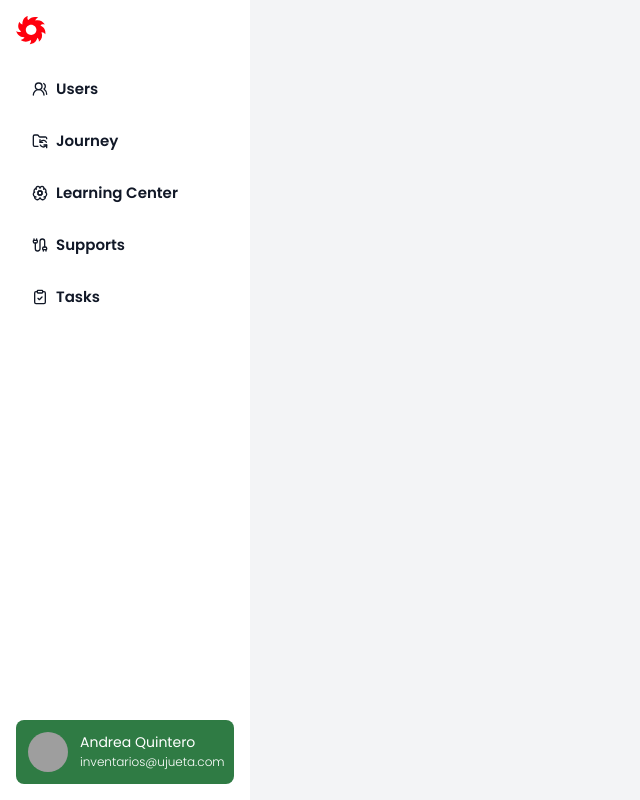
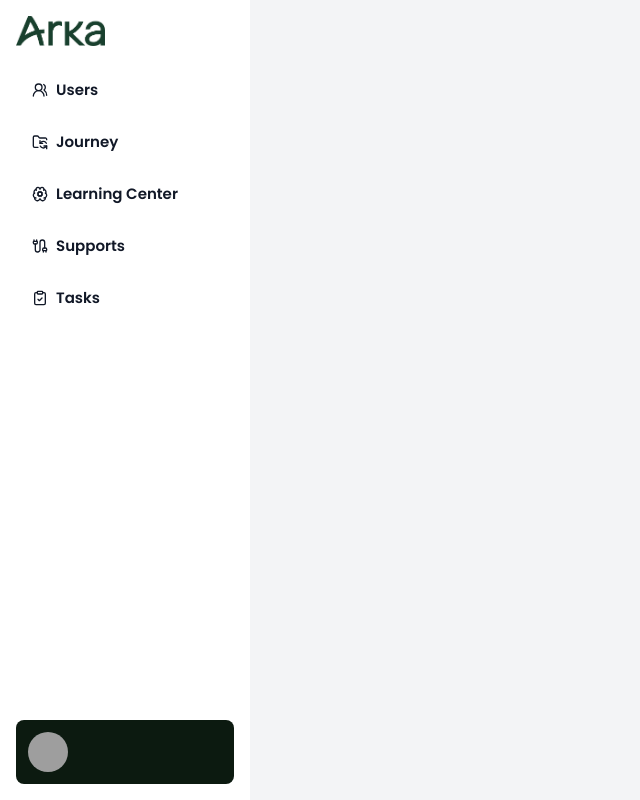
Before and after one commit to jpaltahona/dashboard-arka, a React (Vite) app: page /home in a window 1280 px wide. Shown: the whole page, without its empty margins (0-640 px from the left). Built offline with nearby package versions, Linux system fonts and the light colour scheme; grey boxes are pictures that could not be loaded.

Commit message:
ajustes vistas

```diff
--- a/index.html
+++ b/index.html
@@ -4,7 +4,7 @@
     <meta charset="UTF-8" />
     <link rel="icon" type="image/svg+xml" href="/vite.svg" />
     <meta name="viewport" content="width=device-width, initial-scale=1.0" />
-    <title>Vite + React + TS</title>
+    <title>Arka</title>
     <link rel="preconnect" href="https://fonts.googleapis.com">
 <link rel="preconnect" href="https://fonts.gstatic.com" crossorigin>
 <link href="https://fonts.googleapis.com/css2?family=Poppins:ital,wght@0,100;0,200;0,300;0,400;0,500;0,600;0,700;0,800;0,900;1,100;1,200;1,300;1,400;1,500;1,600;1,700;1,800;1,900&display=swap" rel="stylesheet">
--- a/src/components/AdminBar.tsx
+++ b/src/components/AdminBar.tsx
@@ -1,19 +1,24 @@
 
 import { UsersRound, FolderSync, BrainCog, Cable, ClipboardCheck } from "lucide-react"
 import { Button } from "@/components/ui/button"
-import logo from '../assets/images/ujueta-blanco.svg'
+import logo from '../assets/images/arkaLogo.png'
 import { Avatar, AvatarFallback, AvatarImage, } from "@/components/ui/avatar"
 import { useNavigate } from "react-router-dom"
+import { jwtDecode } from "jwt-decode"
+import { useAuth } from "@/context/auth-content"
+
 
 function AdminBar() {
+    const {user} = useAuth();
+    let navigate = useNavigate()
 
-    let navigate = useNavigate()
+    console.log(user)
 
     return (
         <div className='w-full flex flex-col justify-between h-full p-4'>
 
-        <ul  className='w-full flex-1'>
-            <img src={logo} className='mb-6'/>
+            <ul  className='w-full flex-1 text-center'>
+                <img src={logo} className='mb-6 h-[30px]'/>
 
                 <li className='mb-3'>
                     <Button  className='w-full text-[#111827] justify-start text-[15px] font-semibold' variant='ghost' onClick={ ()=> navigate('Users')}>
@@ -42,15 +47,20 @@ function AdminBar() {
                     </Button>
                 </li>
             </ul>
-        <div className='w-full bg-[#2F7B44] flex p-3 rounded-lg'>
+            <div className='w-full bg-[#0c1a10] flex p-3 rounded-lg'>
                 <Avatar>
                     <AvatarImage src="https://github.com/shadcn.png" alt="@shadcn" />
                     <AvatarFallback>CN</AvatarFallback>
                 </Avatar>
+
+                    { user?.tokenData &&
                         <div className=' ml-3'>
-                <h4 className='text-[#fff]  text-[14px]'>Andrea Quintero</h4>
-                <h5 className='text-[#fff] font-light text-[12px]'>inventarios@ujueta.com </h5>
+                            <h4 className='text-[#fff]  text-[14px]'>
+                                {user?.tokenData.username}
+                            </h4>
+                            <h5 className='text-[#fff] font-light text-[12px]'>{user?.tokenData.role}</h5>
                         </div>
+                    }
             </div>
         </div>
     )
--- a/src/pages/Users/CreateUserForm.tsx
+++ b/src/pages/Users/CreateUserForm.tsx
@@ -8,7 +8,7 @@ import { Input } from "@/components/ui/input"
 import { Select, SelectContent, SelectItem,  SelectTrigger, SelectValue } from "@/components/ui/select"
 import { Switch } from "@/components/ui/switch"
 import AuthService from '@/services/Auth'
-
+import { Textarea } from "@/components/ui/textarea"
 const formSchema = z.object({
     name: z.string().min(2, {
       message: "name must be at least 2 characters.",
@@ -22,6 +22,7 @@ const formSchema = z.object({
     password: z.string().min(5, {
         message: "password must be at least 6 characters.",
     }),
+    about: z.string().optional(),
     phone: z.string().optional(),
     role: z.string().min(2, {
         message: "Rol is required",
@@ -60,13 +61,13 @@ function CreateUserForm({onOpne, setupdateView}:any) {
         <div className='w-full'>
             <h3 className='text-[20px] font-semibold mb-4'>Create new User</h3>
             <Form {...form}>
-                <form onSubmit={form.handleSubmit(onSubmit)} className="space-y-2">
+                <form onSubmit={form.handleSubmit(onSubmit)} className="space-y-2 w-full">
                     <div className='flex gap-3'>
                         <FormField
                             control={form.control}
                             name="name"
                             render={({ field }) => (
-                                <FormItem>
+                                <FormItem className='w-full'>
                                     <FormLabel>name</FormLabel>
                                     <FormControl>
                                         <Input placeholder="name" {...field} />
@@ -78,7 +79,7 @@ function CreateUserForm({onOpne, setupdateView}:any) {
                             control={form.control}
                             name="username"
                             render={({ field }) => (
-                                <FormItem>
+                                <FormItem className='w-full'>
                                     <FormLabel>User name</FormLabel>
                                     <FormControl>
                                         <Input placeholder="user name" {...field} />
@@ -123,6 +124,18 @@ function CreateUserForm({onOpne, setupdateView}:any) {
                                 <FormLabel>password</FormLabel>
                                 <FormControl>
                                     <Input placeholder="password" {...field}  />
+                                </FormControl>
+                            </FormItem>
+                        )}
+                    />
+                    <FormField
+                        control={form.control}
+                        name="about"
+                        render={({ field }) => (
+                            <FormItem>
+                                <FormLabel>about</FormLabel>
+                                <FormControl>
+                                    <Textarea  placeholder="about" {...field}  />
                                 </FormControl>
                             </FormItem>
                         )}
--- a/src/pages/Users/index.tsx
+++ b/src/pages/Users/index.tsx
@@ -8,6 +8,7 @@ import AuthService from '@/services/Auth'
 import { Input } from '@/components/ui/input'
 import CreateUserForm from './CreateUserForm'
 import { useMutation } from '@tanstack/react-query'
+import { Sheet, SheetContent, SheetDescription, SheetHeader, SheetTitle, SheetTrigger,} from "@/components/ui/sheet"
 
 function Users() {
 
@@ -48,15 +49,9 @@ function Users() {
                 <div className='mb-5'>
                     <h2 className='text-[24px] font-semibold'>User's List</h2>
                 </div>
-
-                <Popover open={visible}>
-                    <PopoverTrigger>
-                        <Button onClick={() => setVisible(true)}><Plus /> Add New User </Button>
-                    </PopoverTrigger>
-                    <PopoverContent className='w-[500px]  shadow-2xl p-6 !right-[-40px]'>
-                        <CreateUserForm onOpne={setVisible} setupdateView={setupdateView} />
-                    </PopoverContent>
-                </Popover>
+                <Button onClick={() => setVisible(true)}>
+                    <Plus /> Add New User
+                </Button>
 
             </div>
 
@@ -91,13 +86,14 @@ function Users() {
                     </TableRow>
                     ))}
                 </TableBody>
-                <TableFooter>
-                    <TableRow>
-                    <TableCell colSpan={3}>Total</TableCell>
-                    <TableCell className="text-right">$2,500.00</TableCell>
-                    </TableRow>
-                </TableFooter>
-                </Table>
+            </Table>
+
+            <Sheet open={visible} onOpenChange={() => setVisible(false)}>
+                <SheetContent className='!min-w-[600px]'>
+                    <CreateUserForm onOpne={setVisible} setupdateView={setupdateView} />
+                </SheetContent>
+            </Sheet>
+
         </div>
     )
 }
```
Also changed, not shown: src/assets/images/arkaLogo.png (added). Lines whose indentation alone changed are shown as unchanged.
